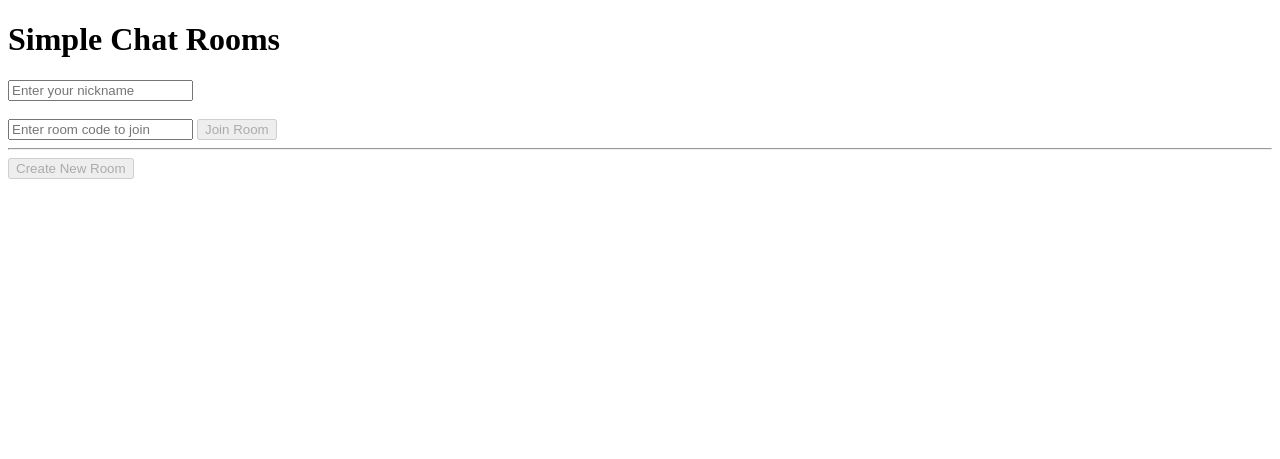
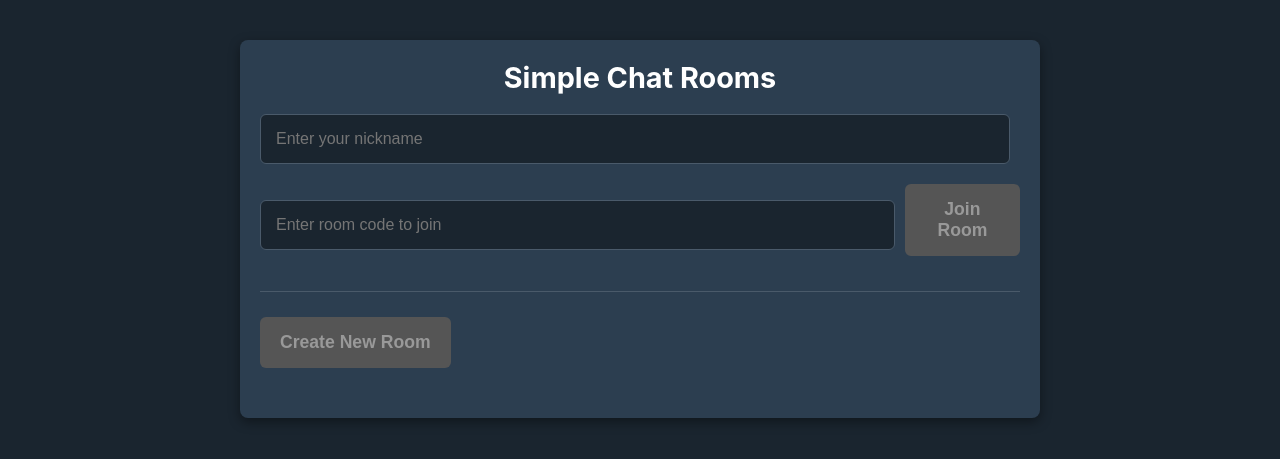
Before and after one commit to Denethor03/Multiplayer-web-deduction-game, a Flask app: page / in a window 1280 px wide. Shown: the top 459 px of the page. Run offline with Flask 3, Linux system fonts and the light colour scheme; some libraries are stand-ins or nearby versions.

Commit message:
Gemini provided some style

```diff
--- a/FlaskGame/app.py
+++ b/FlaskGame/app.py
@@ -9,7 +9,7 @@ socketio = SocketIO(app)
 
 
 rooms = {}
-REQUIRED_PLAYERS = 2  # change later to 6 or smth
+REQUIRED_PLAYERS = 3  # change later to 6 or smth
 
 
 LOCATIONS = {
--- a/FlaskGame/static/style.css
+++ b/FlaskGame/static/style.css
@@ -1,138 +1,170 @@
-/* General Styling */
+/* --- Universal Settings & Mobile-First Body --- */
+* {
+    box-sizing: border-box; /* Makes width/height calculations more intuitive */
+}
+
 body {
     font-family: -apple-system, BlinkMacSystemFont, "Segoe UI", Roboto, Helvetica, Arial, sans-serif;
-    background-color: #f4f7f6;
-    color: #333;
+    background-color: #1a252f; /* Darker background for more of a "game" feel */
+    color: #e0e0e0;
     margin: 0;
-    padding: 20px;
+    padding: 15px; /* Less padding on mobile */
+    font-size: 16px; /* A readable base font size for mobile */
 }
 
+/* --- Main Content Container for Mobile --- */
 .container {
-    max-width: 900px;
-    margin: 0 auto;
-    background: #fff;
+    width: 100%;
+    background-color: #2c3e50;
+    padding: 20px;
     border-radius: 8px;
-    box-shadow: 0 4px 10px rgba(0, 0, 0, 0.1);
+    box-shadow: 0 4px 12px rgba(0, 0, 0, 0.4);
 }
 
-/* Join Page Styling */
-.join-container {
+/* --- Typography --- */
+h1, h2, h3 {
+    color: #ffffff;
     text-align: center;
-    padding: 50px;
 }
 
-.join-container h1 {
-    color: #4a4a4a;
-    margin-bottom: 30px;
+h1 {
+    font-size: 1.8rem;
+    margin-top: 0;
 }
 
-.join-container input[type="text"] {
-    padding: 12px;
-    width: 250px;
-    border: 1px solid #ccc;
-    border-radius: 4px;
-    font-size: 16px;
-    margin-right: 10px;
+h3 {
+    font-size: 1.2rem;
+    border-top: 1px solid #4a5a6a;
+    padding-top: 15px;
 }
 
-.join-container button {
-    padding: 12px 20px;
-    background-color: #5c67f2;
-    color: white;
+hr {
     border: none;
-    border-radius: 4px;
-    cursor: pointer;
-    font-size: 16px;
-    transition: background-color 0.2s;
+    border-top: 1px solid #4a5a6a;
+    margin: 25px 0;
 }
 
-.join-container button:hover {
-    background-color: #4a54d1;
+/* --- Forms (Inputs and Buttons) - Optimized for Touch --- */
+input[type="text"] {
+    width: 100%;
+    padding: 15px; /* Taller for easier tapping */
+    border: 1px solid #4a5a6a;
+    background-color: #1a252f;
+    color: #e0e0e0;
+    border-radius: 6px;
+    font-size: 1rem;
+    margin-bottom: 15px;
 }
 
-/* Game/Chat Page Styling */
-.game-container {
-    display: flex;
-    height: 80vh;
+.form-group {
+    margin-bottom: 20px;
 }
 
-.sidebar {
-    width: 200px;
-    background-color: #fafafa;
-    border-right: 1px solid #eee;
-    padding: 20px;
-    display: flex;
-    flex-direction: column;
+.btn {
+    display: block; /* Make buttons take up the full width */
+    width: 100%;
+    padding: 15px 20px; /* Taller for easier tapping */
+    font-size: 1.1rem;
+    font-weight: bold;
+    text-align: center;
+    cursor: pointer;
+    border-radius: 6px;
+    border: none;
+    color: #fff;
+    transition: background-color 0.2s ease, transform 0.1s ease;
+    margin-bottom: 10px;
 }
 
-.sidebar h2 {
-    margin-top: 0;
-    color: #4a4a4a;
-    border-bottom: 2px solid #5c67f2;
-    padding-bottom: 10px;
+.btn:active {
+    transform: scale(0.98); /* Feedback on tap */
 }
 
-#player-list {
-    list-style-type: none;
-    padding: 0;
-    margin: 0;
+.btn:disabled {
+    background-color: #555;
+    color: #999;
+    cursor: not-allowed;
+    transform: none;
 }
 
-#player-list li {
-    padding: 8px 0;
-    font-size: 16px;
+.btn-primary { background-color: #007bff; }
+.btn-primary:hover:not(:disabled) { background-color: #0056b3; }
+
+.btn-secondary { background-color: #6c757d; }
+.btn-secondary:hover:not(:disabled) { background-color: #5a6268; }
+
+/* --- Chat & Game Log --- */
+#messages {
+    background-color: #1a252f;
+    border: 1px solid #4a5a6a;
+    border-radius: 4px;
+    padding: 10px;
+    height: 40vh; /* Use a FIXED height of 40% of the screen */
+    overflow-y: scroll; /* This will now work perfectly with the fixed height */
+    margin-bottom: 10px;
+}
+#messages strong { color: #58a6ff; }
+#messages strong:first-child:contains("System"),
+#messages strong:first-child:contains("Game Master") {
+    color: #e85600; /* Orange for system messages */
 }
 
-.main-content {
-    flex-grow: 1;
-    display: flex;
-    flex-direction: column;
+/* --- Game Specific Styles --- */
+.game-actions {
     padding: 20px;
+    border: 2px dashed #007bff;
+    background-color: rgba(0,0,0,0.2);
+    border-radius: 8px;
+    margin: 20px 0;
+}
+.team-a { color: #58a6ff; font-weight: bold; }
+.team-b { color: #ff7b72; font-weight: bold; }
+
+/* --- Modal Styles (Crucial for Mobile) --- */
+.modal-overlay {
+    position: fixed; top: 0; left: 0; width: 100%; height: 100%;
+    background: rgba(0, 0, 0, 0.8); display: flex;
+    justify-content: center; align-items: center; z-index: 100;
+}
+.modal-content {
+    background: white;
+    padding: 15px;
+    border-radius: 8px;
+    width: 95vw; /* Use 95% of the viewport width */
+    max-height: 90vh; /* Use 90% of the viewport height */
+    overflow: auto;
+    color: #333; /* Dark text for readability on a white background */
 }
 
-#chat-box {
-    flex-grow: 1;
-    border: 1px solid #ddd;
-    border-radius: 4px;
-    padding: 15px;
-    overflow-y: auto; /* Makes the chat scrollable */
+#qr-reader {
+    width: 100%; /* CRITICAL: Make scanner fit the screen */
+    border: 2px solid #ddd;
     margin-bottom: 15px;
-    background-color: #fff;
 }
 
-#chat-box p {
-    margin: 0 0 10px 0;
-    word-wrap: break-word;
+/* --- Media Query for Larger Screens (Tablets and Desktops) --- */
+@media (min-width: 768px) {
+    body {
+        padding: 40px; /* More space on larger screens */
+    }
+
+    .container {
+        max-width: 800px;
+        margin: 0 auto; /* Center the container */
+    }
+
+    .btn {
+        display: inline-block; /* Allow buttons to sit side-by-side */
+        width: auto; /* Buttons are only as wide as their content */
+    }
+
+    /* Make input and button sit on the same line in the home page */
+    .form-group {
+        display: flex;
+        align-items: center;
+    }
+    .form-group input {
+        flex-grow: 1; /* Input takes up available space */
+        margin-right: 10px;
+        margin-bottom: 0;
+    }
 }
-
-#chat-box p.system-message {
-    color: #888;
-    font-style: italic;
-}
-
-#chat-form {
-    display: flex;
-}
-
-#message-input {
-    flex-grow: 1;
-    padding: 10px;
-    border: 1px solid #ccc;
-    border-radius: 4px;
-    margin-right: 10px;
-    font-size: 14px;
-}
-
-#chat-form button {
-    padding: 10px 20px;
-    background-color: #5c67f2;
-    color: white;
-    border: none;
-    border-radius: 4px;
-    cursor: pointer;
-    font-size: 14px;
-}
-
-#chat-form button:hover {
-    background-color: #4a54d1;
-}
--- a/FlaskGame/templates/home.html
+++ b/FlaskGame/templates/home.html
@@ -2,24 +2,31 @@
 <html lang="en">
 <head>
     <meta charset="UTF-8">
+    <meta name="viewport" content="width=device-width, initial-scale=1.0">
     <title>Welcome to Chat</title>
     <script defer src="https://cdn.jsdelivr.net/npm/alpinejs@3.x.x/dist/cdn.min.js"></script>
     <script src="https://cdnjs.cloudflare.com/ajax/libs/socket.io/4.7.2/socket.io.min.js"></script>
+    <link rel="stylesheet" href="{{ url_for('static', filename='style.css') }}">
 </head>
 <body>
 
-    <div x-data="homeApp()">
+     <div class="container" x-data="homeApp()">
         <h1>Simple Chat Rooms</h1>
-        <input type="text" x-model="nick" placeholder="Enter your nickname">
-        <br><br>
-        <div>
+        <div class="form-group">
+            <input type="text" x-model="nick" placeholder="Enter your nickname">
+        </div>
+
+        <div class="form-group">
             <input type="text" x-model="room" placeholder="Enter room code to join">
-            <button @click="joinRoom" :disabled="!nick.trim() || !room.trim()">Join Room</button>
+            <button class="btn btn-primary" @click="joinRoom" :disabled="!nick.trim() || !room.trim()">Join Room</button>
         </div>
+
         <hr>
-        <div>
-            <button @click="createRoom" :disabled="!nick.trim()">Create New Room</button>
+
+        <div class="form-group">
+            <button class="btn btn-secondary" @click="createRoom" :disabled="!nick.trim()">Create New Room</button>
         </div>
+
         <p x-text="error" style="color: red;"></p>
     </div>
 
```
Also changed, not shown: FlaskGame/templates/game.html (+13 -20 lines), FlaskGame/templates/lobby.html (+21 -10 lines).
